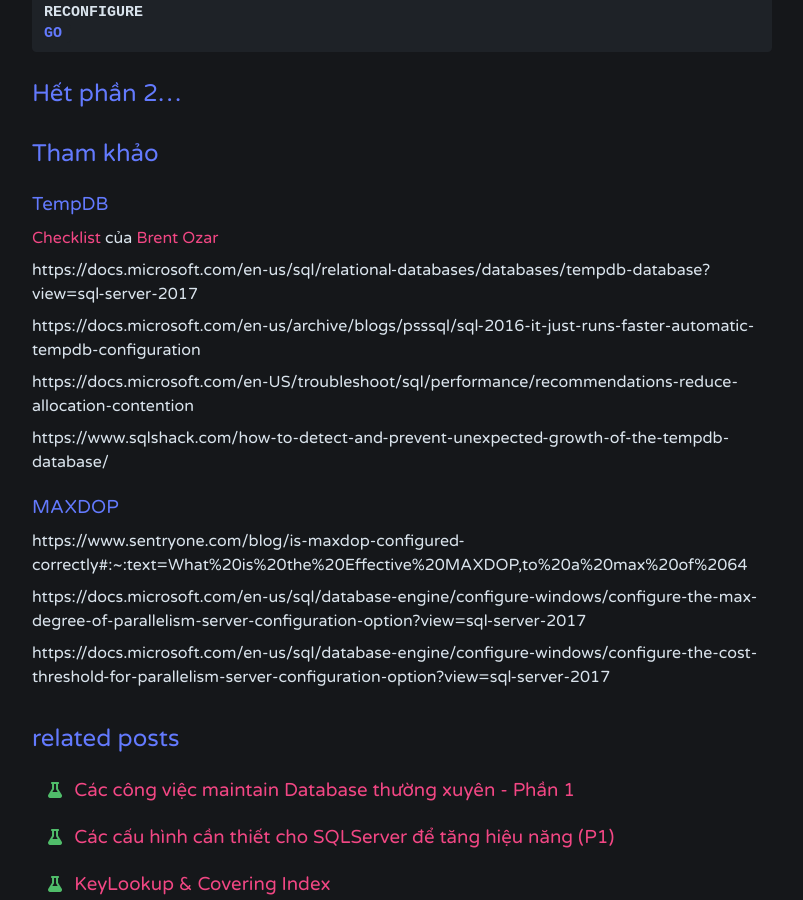
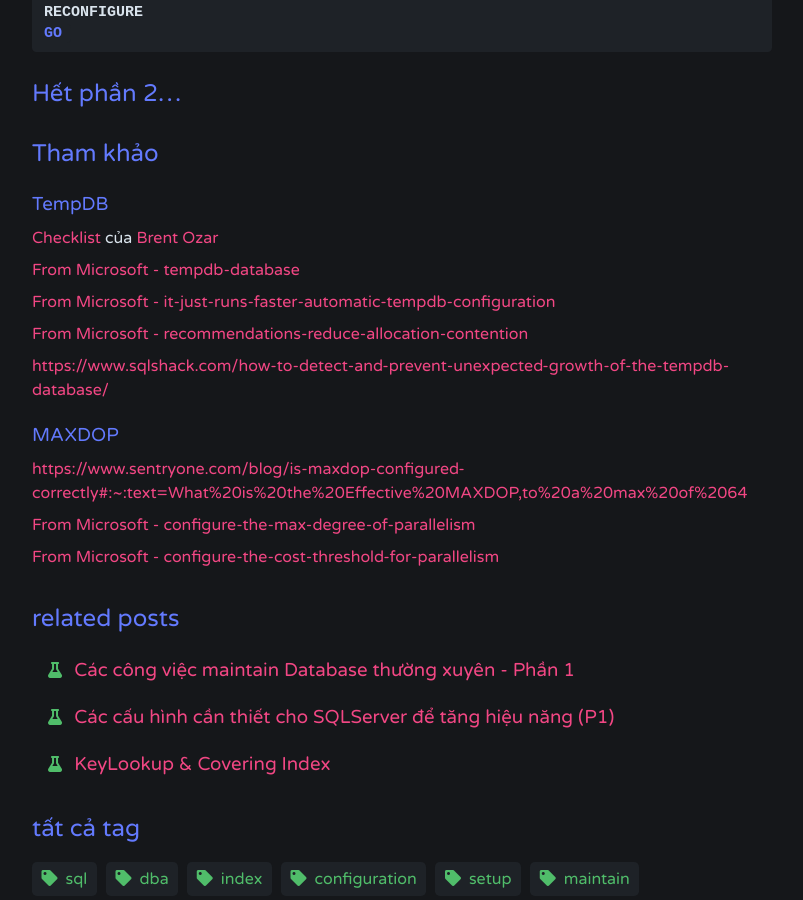
Before and after one commit to chenhuang511/chenhuang511.github.io, a Jekyll site: the page built from _posts/2021-03-8-sqlperf-1-config-checklist-2.md, in a window 1280 px wide and 900 px high, scrolled down 4600 px. Shown: the whole window, without its empty margins (238-1041 px from the left). Built offline with Jekyll 4.4.1, drawn with Linux system fonts in a browser that asks for light colours; comment, search, counter and statistics services are not loaded; part of the change alters nothing that is shown.

Commit message:
reassign links

```diff
--- a/_posts/2021-03-8-sqlperf-1-config-checklist-2.md
+++ b/_posts/2021-03-8-sqlperf-1-config-checklist-2.md
@@ -178,18 +178,18 @@ GO
 
 [Checklist](/assets/books/eBook-SQL-Server-Setup-Checklist.pdf) của [Brent Ozar](https://www.brentozar.com/)
 
-https://docs.microsoft.com/en-us/sql/relational-databases/databases/tempdb-database?view=sql-server-2017
+[From Microsoft - tempdb-database](https://docs.microsoft.com/en-us/sql/relational-databases/databases/tempdb-database?view=sql-server-2017)
 
-https://docs.microsoft.com/en-us/archive/blogs/psssql/sql-2016-it-just-runs-faster-automatic-tempdb-configuration
+[From Microsoft - it-just-runs-faster-automatic-tempdb-configuration](https://docs.microsoft.com/en-us/archive/blogs/psssql/sql-2016-it-just-runs-faster-automatic-tempdb-configuration)
 
-https://docs.microsoft.com/en-US/troubleshoot/sql/performance/recommendations-reduce-allocation-contention
+[From Microsoft - recommendations-reduce-allocation-contention](https://docs.microsoft.com/en-US/troubleshoot/sql/performance/recommendations-reduce-allocation-contention)
 
-https://www.sqlshack.com/how-to-detect-and-prevent-unexpected-growth-of-the-tempdb-database/
+[https://www.sqlshack.com/how-to-detect-and-prevent-unexpected-growth-of-the-tempdb-database/](https://www.sqlshack.com/how-to-detect-and-prevent-unexpected-growth-of-the-tempdb-database/)
 
 ### MAXDOP
 
-https://www.sentryone.com/blog/is-maxdop-configured-correctly#:~:text=What%20is%20the%20Effective%20MAXDOP,to%20a%20max%20of%2064
+[https://www.sentryone.com/blog/is-maxdop-configured-correctly#:~:text=What%20is%20the%20Effective%20MAXDOP,to%20a%20max%20of%2064](https://www.sentryone.com/blog/is-maxdop-configured-correctly#:~:text=What%20is%20the%20Effective%20MAXDOP,to%20a%20max%20of%2064)
 
-https://docs.microsoft.com/en-us/sql/database-engine/configure-windows/configure-the-max-degree-of-parallelism-server-configuration-option?view=sql-server-2017
+[From Microsoft - configure-the-max-degree-of-parallelism](https://docs.microsoft.com/en-us/sql/database-engine/configure-windows/configure-the-max-degree-of-parallelism-server-configuration-option?view=sql-server-2017)
 
-https://docs.microsoft.com/en-us/sql/database-engine/configure-windows/configure-the-cost-threshold-for-parallelism-server-configuration-option?view=sql-server-2017
+[From Microsoft - configure-the-cost-threshold-for-parallelism](https://docs.microsoft.com/en-us/sql/database-engine/configure-windows/configure-the-cost-threshold-for-parallelism-server-configuration-option?view=sql-server-2017)
```
